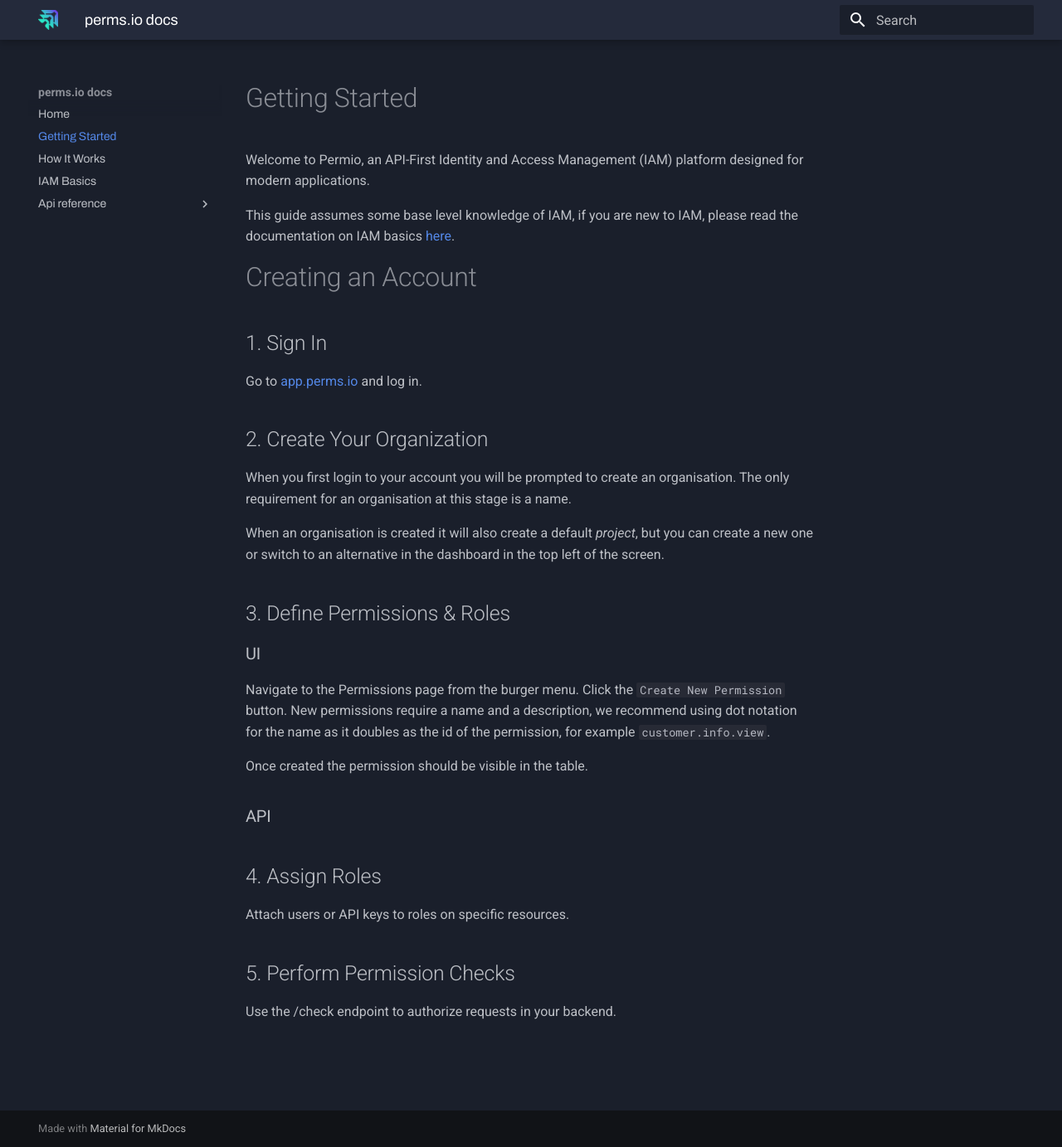
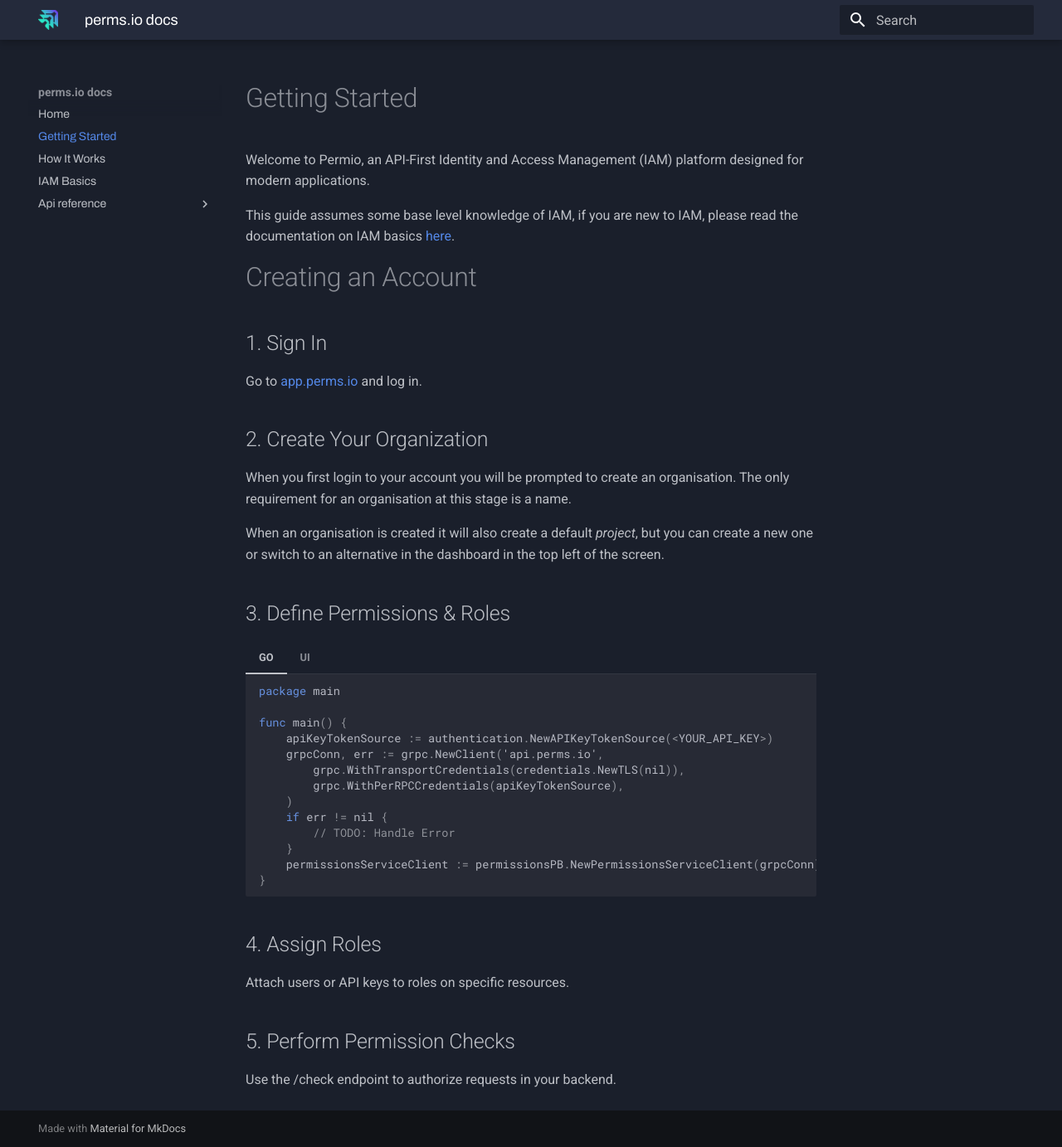
Before and after one commit to PrivateJAR/docs, an MkDocs documentation site: the page built from docs/getting-started.md, in a window 1280 px wide and 1383 px high. Shown: the whole window at 83% size. Built offline with MkDocs 1.6.1 and Material for MkDocs 9.7.7, drawn with Linux system fonts in a browser that asks for light colours.

Commit message:
Tabbed language snippets

````diff
--- a/docs/getting-started.md
+++ b/docs/getting-started.md
@@ -15,12 +15,27 @@
 When an organisation is created it will also create a default *project*, but you can create a new one or switch to an alternative in the dashboard in the top left of the screen.
 
 ## 3. Define Permissions & Roles
-### UI
-Navigate to the Permissions page from the burger menu. Click the `Create New Permission` button. New permissions require a name and a description, we recommend using dot notation for the name as it doubles as the id of the permission, for example `customer.info.view`.
+=== "GO"
 
-Once created the permission should be visible in the table.
+    ```go
+    package main
 
-### API
+    func main() {
+        apiKeyTokenSource := authentication.NewAPIKeyTokenSource(<YOUR_API_KEY>)
+        grpcConn, err := grpc.NewClient('api.perms.io',
+            grpc.WithTransportCredentials(credentials.NewTLS(nil)),
+            grpc.WithPerRPCCredentials(apiKeyTokenSource),
+        )
+        if err != nil {
+            // TODO: Handle Error
+        }
+        permissionsServiceClient := permissionsPB.NewPermissionsServiceClient(grpcConn)
+    }
+    ```
+=== "UI"
+    Navigate to the Permissions page from the burger menu. Click the `Create New Permission` button. New permissions require a name and a description, we recommend using dot notation for the name as it doubles as the id of the permission, for example `customer.info.view`.
+
+    Once created the permission should be visible in the table.
 
 ## 4. Assign Roles
 Attach users or API keys to roles on specific resources.
--- a/mkdocs.yml
+++ b/mkdocs.yml
@@ -12,3 +12,7 @@
     IAM Basics: getting-started.md
 extra_css:
   - stylesheets/extra.css
+markdown_extensions:
+  - pymdownx.superfences
+  - pymdownx.tabbed:
+      alternate_style: true
````
